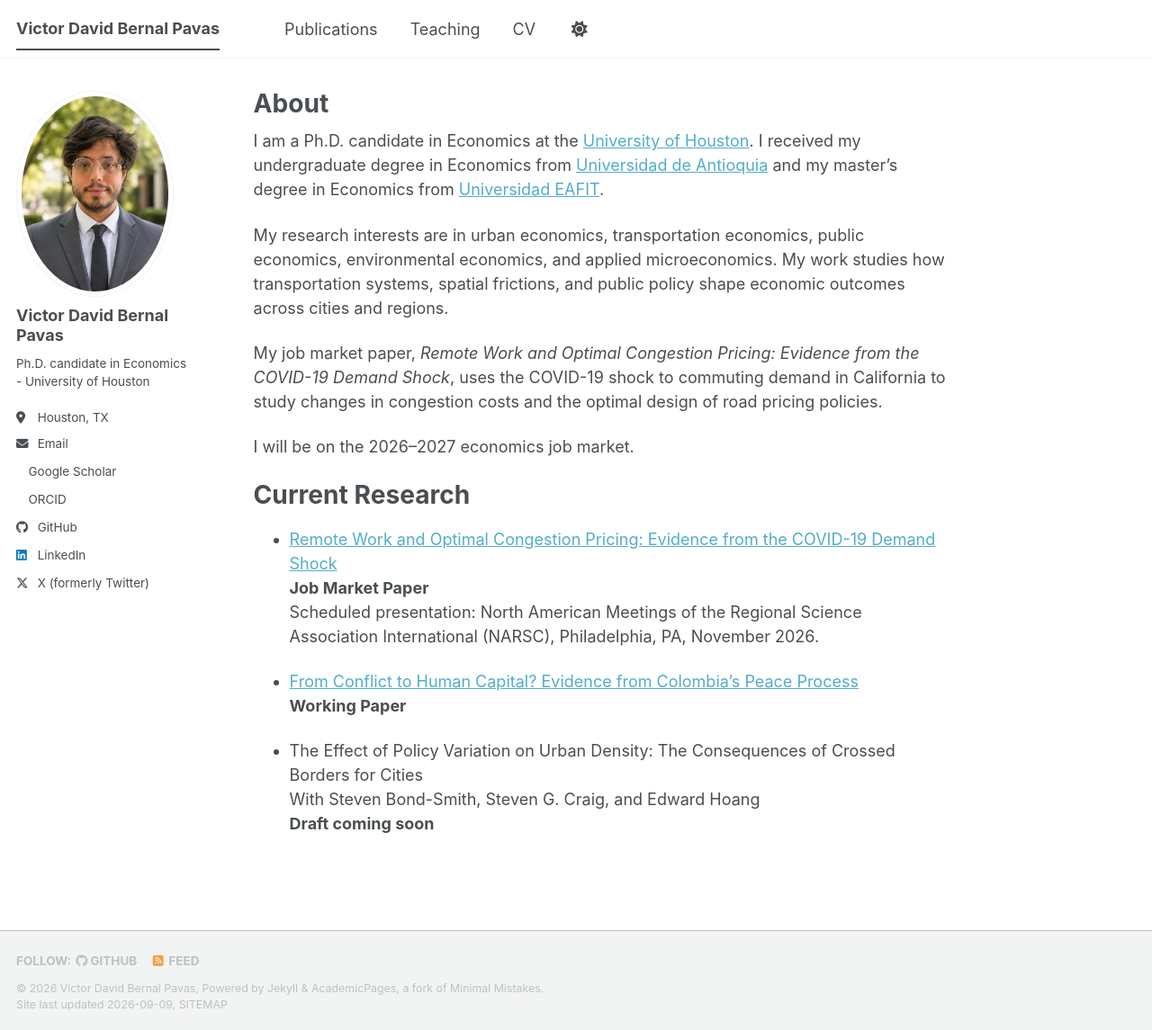
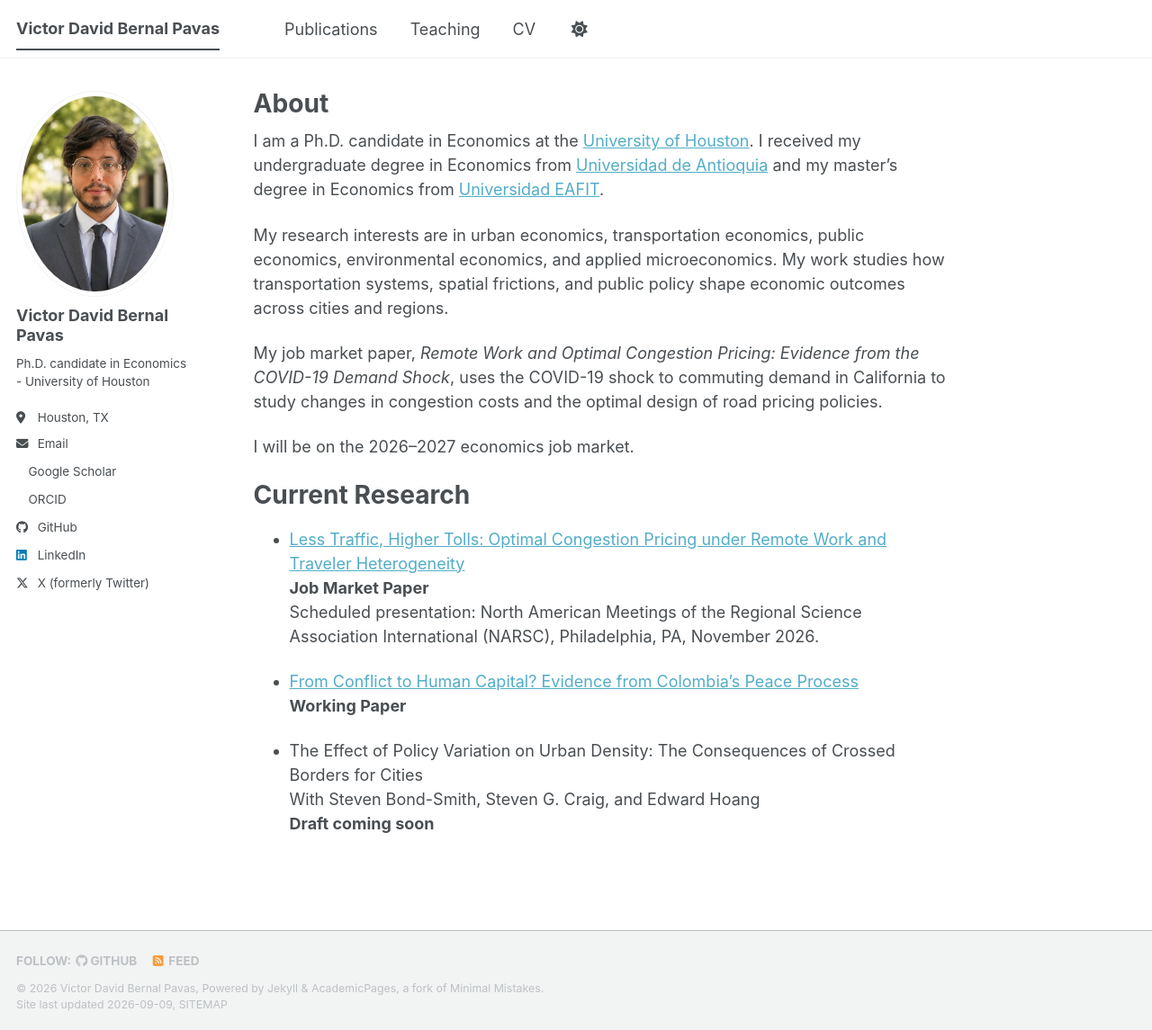
Before and after one commit to DavdBernal24/DavdBernal24.github.io, a Jekyll site: the page built from _pages/about.md, in a window 1280 px wide and 1145 px high. Shown: the whole window at 90% size. Built offline with Jekyll 4.4.1, drawn with Linux system fonts in a browser that asks for light colours; a style sheet for code colours, icons or effects is not loaded.

Commit message:
Update about.md

```diff
--- a/_pages/about.md
+++ b/_pages/about.md
@@ -19,7 +19,7 @@ I will be on the 2026–2027 economics job market.
 Current Research
 ======
 
-- [Remote Work and Optimal Congestion Pricing: Evidence from the COVID-19 Demand Shock](https://DavdBernal24.github.io/files/Bernal_JMP.pdf)
+- [Less Traffic, Higher Tolls: Optimal Congestion Pricing under Remote Work and Traveler Heterogeneity](https://DavdBernal24.github.io/files/Bernal_JMP.pdf)
   **Job Market Paper**<br>
   Scheduled presentation: North American Meetings of the Regional Science Association International (NARSC), Philadelphia, PA, November 2026.
 
```
